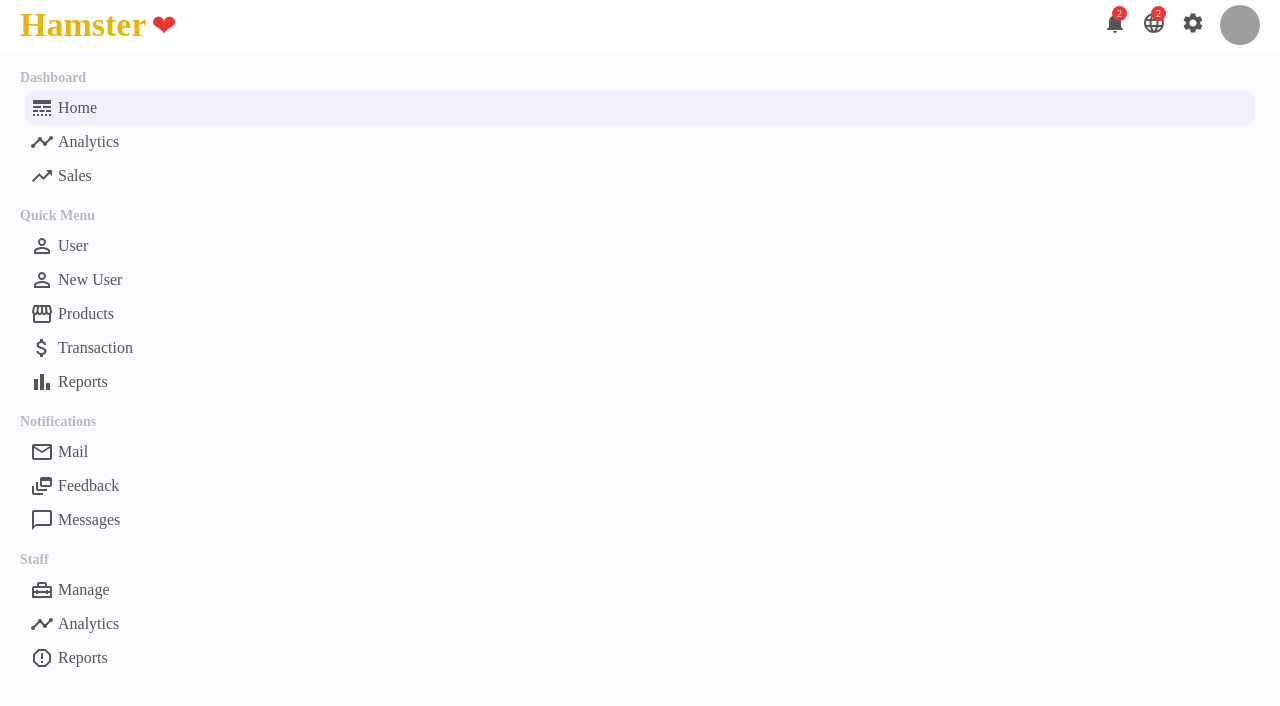
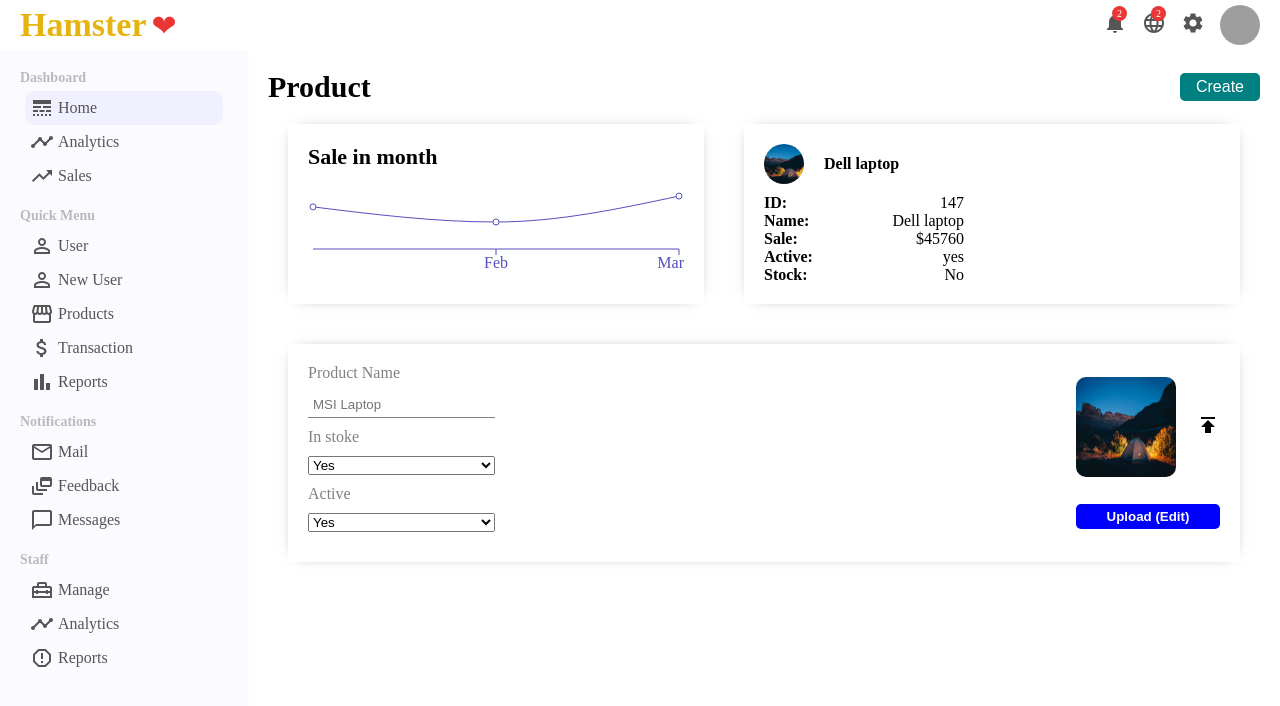
Before and after one commit to Mohammad-Saharkhiz/dashbord-admin, a React (Create React App) app: page /product/1 in a window 1280 px wide. Shown: the top 706 px of the page. Built offline with nearby package versions, Linux system fonts and the light colour scheme; grey boxes are pictures that could not be loaded.

Commit message:
add products and product pages

```diff
--- a/src/components/topbar/Topbar.jsx
+++ b/src/components/topbar/Topbar.jsx
@@ -27,7 +27,7 @@ export default function Topbar(props) {
                         <SettingsIcon />
                     </div>
 
-                    <img className="image-person" src="logo192.png" alt="image" />
+                    <img className="image-person" src="./logo192.png" alt="image" />
                 </div>
             </div>
         </div>
--- a/src/data.js
+++ b/src/data.js
@@ -116,4 +116,46 @@ const userList = [
     },
 ]
 
-export { xAxisData, newMembers, transActions, userList }
+const products = [
+    {
+        id: 1,
+        title: "Asus",
+        avatar: "./ben-duchac-3fJOXw1RbPo-unsplash.jpg",
+        price: 890
+    },
+    {
+        id: 2,
+        title: "Acer",
+        avatar: "./ben-duchac-3fJOXw1RbPo-unsplash.jpg",
+        price: 584
+    },
+    {
+        id: 3,
+        title: "MSI",
+        avatar: "./ben-duchac-3fJOXw1RbPo-unsplash.jpg",
+        price: 484
+    },
+    {
+        id: 4,
+        title: "Mack book",
+        avatar: "./ben-duchac-3fJOXw1RbPo-unsplash.jpg",
+        price: 954
+    },
+]
+
+const productsData = [
+    {
+        name: "Jun",
+        sales: 7800
+    },
+    {
+        name: "Feb",
+        sales: 5000
+    },
+    {
+        name: "Mar",
+        sales: 9800
+    },
+]
+
+export { xAxisData, newMembers, transActions, userList, products, productsData }
--- /dev/null
+++ b/src/pages/product/Product.css
@@ -0,0 +1,150 @@
+.product{
+    flex: 4;
+    padding: 20px;
+}
+
+.product-title-container{
+    display: flex;
+    align-items: center;
+    justify-content: space-between;
+}
+
+.product__title{
+    font-size: 30px;
+    font-weight: bold;
+}
+
+.product__button{
+    width: 80px;
+    border: none;
+    padding: 5px;
+    color: #fff;
+    font-size: 16px;
+    cursor: pointer;
+    border-radius: 5px;
+    background-color: teal;
+    font-weight: 300;
+}
+
+.product__top{
+    display: flex;
+}
+
+.product__top-left{
+    flex: 1;
+}
+
+.product__top-right{
+    flex: 1;
+    padding: 20px;
+    margin: 20px;
+    box-shadow: 0 0 15px -10px rgba(0, 0, 0, 0.75);
+}
+
+.product-info__top{
+    display: flex;
+    align-items: center;
+    gap: 20px;
+}
+
+.product-image{
+    width: 40px;
+    height: 40px;
+    border-radius: 50%;
+    object-fit: cover;
+}
+
+.product__name{
+    font-weight: 600;
+}
+
+.product-info__button{
+    margin-top: 10px;
+}
+
+.product-info-item{
+    display: flex;
+    justify-content: space-between;
+    width: 200px;
+}
+
+.product-info-key{
+    font-weight: 600;
+}
+
+.product-info-value{
+    font-weight: 200;
+}
+
+.product__bottom{
+    padding: 20px;
+    margin: 20px;
+    box-shadow: 0 0 15px -10px rgba(0, 0, 0, 0.75);
+}
+
+.product-form{
+    display: flex;
+    justify-content: space-between;
+}
+
+.product-form__left{
+    display: flex;
+    flex-direction: column;
+
+}
+
+.product-form__left > label{
+    margin-bottom: 10px;
+    color: gray;
+}
+
+.product-form__left > input{
+    margin-bottom: 10px;
+    border: none;
+    padding: 5px;
+    border-bottom: 1px solid gray;
+}
+
+.product-form__left > input:focus{
+    outline: none;
+}
+
+.product-form__left > select{
+    margin-bottom: 10px;
+}
+
+.product-name{
+
+}
+
+#inStoke{
+
+}
+
+.product-form__right{
+    display: flex;
+    flex-direction: column;
+    justify-content: space-around;
+}
+
+.product-uploader{
+    display: flex;
+    align-items: center;
+}
+
+.product-upload__img{
+    width: 100px;
+    height: 100px;
+    border-radius: 10px;
+    margin-right: 20px;
+}
+
+.product-button{
+    border: none;
+    padding: 5px;
+    border-radius: 5px;
+    background-color: blue;
+    color: #fff;
+    font-weight: 600;
+    cursor: pointer;
+}
--- /dev/null
+++ b/src/pages/product/Product.jsx
@@ -0,0 +1,88 @@
+import React from 'react'
+import  { Link } from "react-router-dom"
+import Chart from "../../components/chart/Chart"
+import { productsData } from "../../data"
+import PublishIcon from "@mui/icons-material/Publish"
+
+import "./Product.css"
+
+export default function Product() {
+
+
+    return (
+        <div className="product">
+            <div className="product-title-container">
+                <h2 className="product__title">Product</h2>
+                <Link to="/newProduct">
+                    <button className="product__button">Create</button>
+                </Link>
+            </div>
+            <div className="product__top">
+                <div className="product__top-left">
+                    <Chart title="Sale in month" data={productsData} dataKey="sales"/>
+                </div>
+
+                <div className="product__top-right">
+                    <div className="product-info__top">
+                        <img src="/ben-duchac-3fJOXw1RbPo-unsplash.jpg" alt="img" className="product-image" />
+                        <span className="product__name">Dell laptop</span>
+                    </div>
+                    <div className="product-info__button">
+                        <div className="product-info-item">
+                            <div className="product-info-key">ID: </div>
+                            <div className="product-info-value">147</div>
+                        </div>
+                        <div className="product-info-item">
+                            <div className="product-info-key">Name: </div>
+                            <div className="product-info-value">Dell laptop</div>
+                        </div>
+                        <div className="product-info-item">
+                            <div className="product-info-key">Sale: </div>
+                            <div className="product-info-value">$45760</div>
+                        </div>
+                        <div className="product-info-item">
+                            <div className="product-info-key">Active: </div>
+                            <div className="product-info-value">yes</div>
+                        </div>
+                        <div className="product-info-item">
+                            <div className="product-info-key">Stock: </div>
+                            <div className="product-info-value">No</div>
+                        </div>
+                    </div>
+                </div>
+
+            </div>
+            <div className="product__bottom">
+                <form className="product-form">
+                    <div className="product-form__left">
+                        <label className="product-name">Product Name</label>
+                        <input type="text" placeholder='MSI Laptop'/>
+
+                        <label>In stoke</label>
+                        <select id="inStoke">
+                            <option value="yes">Yes</option>
+                            <option value="no">No</option>
+                        </select>
+                        <label>Active</label>
+                        <select id="inStoke">
+                            <option value="yes">Yes</option>
+                            <option value="no">No</option>
+                        </select>
+                    </div>
+
+                    <div className="product-form__right">
+                        <div className="product-uploader">
+                            <img src="/ben-duchac-3fJOXw1RbPo-unsplash.jpg" alt="img" className="product-upload__img" />
+                            <label>
+                                <PublishIcon />
+                            </label>
+                            <input type="file" style={{display: "none"}} />
+                        </div>
+                        <button className="product-button">Upload (Edit)</button>
+                    </div>
+
+                </form>
+            </div>
+        </div>
+    )
+}
--- a/src/pages/products/Products.css
+++ b/src/pages/products/Products.css
@@ -0,0 +1,41 @@
+.user-list{
+    flex: 4;
+}
+
+.container-user-info{
+    display: flex;
+    align-items: center;
+    gap: 10px;
+    text-decoration: none;
+}
+
+.img-user{
+    width: 40px;
+    height: 40px;
+    border-radius: 50%;
+}
+
+.full-name-user{
+    font-weight: 400;
+    color: black;
+}
+
+.wrapper-action{
+    display: flex;
+    align-items: center;
+    gap: 20px;
+}
+
+.user-list-edit{
+    border: none;
+    border-radius: 10px;
+    padding: 5px 10px;
+    color: #fff;
+    background-color: #3bb077;
+    cursor: pointer;
+}
+
+.user-list-remove{
+    cursor: pointer;
+    color: red;
+}
--- a/src/pages/products/Products.js
+++ b/src/pages/products/Products.js
@@ -1,11 +1,72 @@
-import React from 'react'
+import { React, useState } from 'react'
+import { Link } from 'react-router-dom'
+import { DataGrid } from '@mui/x-data-grid'
+import { products } from '../../data'
+import DeleteOutlineIcon from '@mui/icons-material/DeleteOutline'
+import "./Products.css"
 
-export default function Products(props) {
+export default function Products() {
 
+    const [productsData, setProductsData] = useState(products)
+
+    const productDelete = productID => {
+        setProductsData(prevState => {return prevState.filter(product => product.id != productID)})
+    }
+
+    const [columns, setColumns] = useState(
+        [
+            {
+                field: "id",
+                headerName: "ID",
+                width: 90
+            },
+            {
+                field: "title",
+                headerName: "Name",
+                width: 300,
+                renderCell: (params) => (
+                    <Link to={`/product/${params.row.id}`} className="container-user-info">
+                        <img src={params.row.avatar} alt='image' className="img-user"/>
+                        <span className="full-name-user">{params.row.title}</span>
+                    </Link>
+                )
+            },
+            {
+                field: "price",
+                headerName: "Price",
+                width: 120
+            },
+            {
+                field: "action",
+                headerName: "Action",
+                width: 150,
+                renderCell: (params) => (
+                    <div className='wrapper-action'>
+                        <Link to={`/product/${params.row.id}`}>
+                            <button className="user-list-edit">Edit</button>
+                        </Link>
+                        <DeleteOutlineIcon  className='user-list-remove' onClick={() => productDelete(params.row.id)}/>
+                    </div>
+                )
+            },
+        ]
+    )
 
     return (
-        <>
-            Products
-        </>
+        <div className="user-list">
+            <DataGrid
+                rows={productsData}
+                columns={columns}
+                initialState={{
+                    pagination: {
+                      paginationModel: {
+                        pageSize: 3,
+                      },
+                    },
+                  }}
+                disableSelectionOnclick
+                checkboxSelection
+            />
+        </div>
     )
 }
--- a/src/routes.js
+++ b/src/routes.js
@@ -2,12 +2,14 @@ import Home from "./pages/home/Home"
 import UserList from "./pages/users/UserList"
 import NewUser from "./pages/newUser/NewUser"
 import Products from "./pages/products/Products"
+import Product from "./pages/product/Product"
 
 let routes = [
     {path: "/", element: <Home />},
     {path: "/users", element: <UserList />},
     {path: "/newUser", element: <NewUser />},
     {path: "/products", element: <Products />},
+    {path: "/product/:productID", element: <Product />},
 ]
 
 export default routes
```
